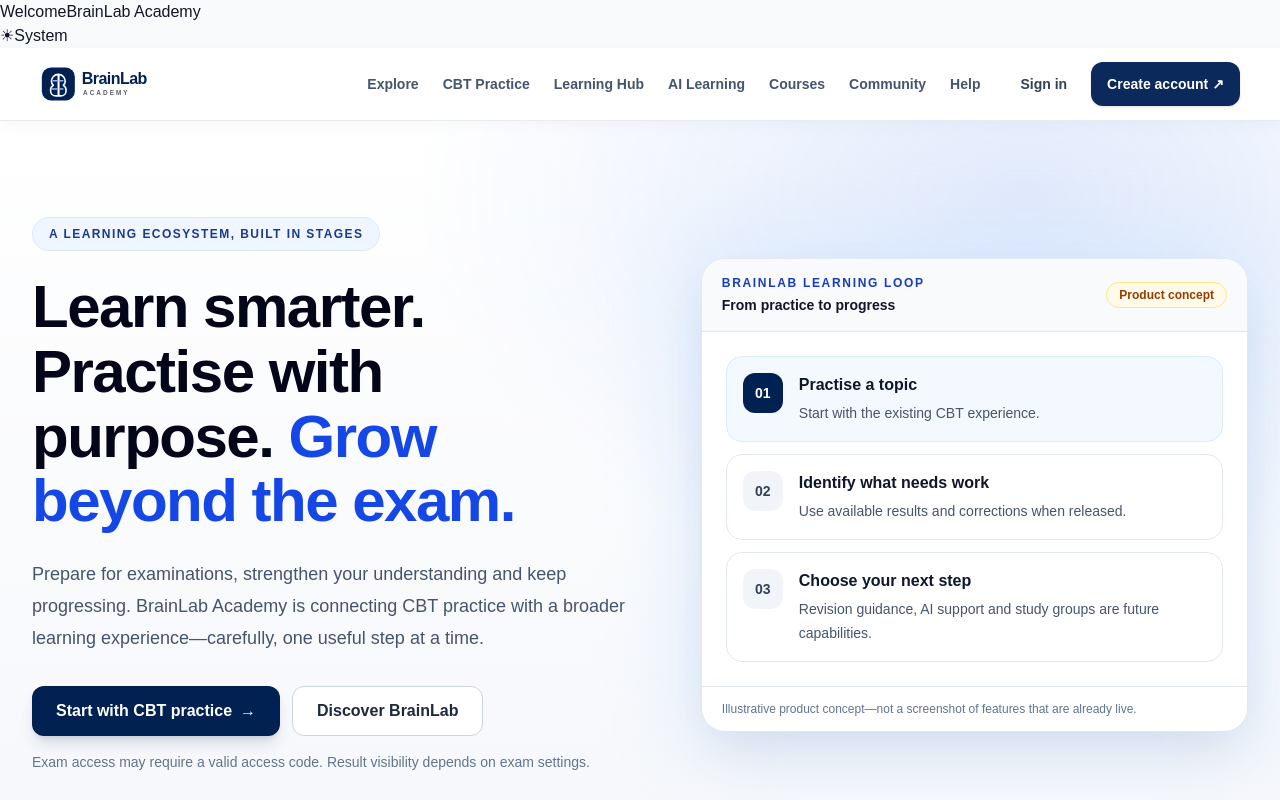
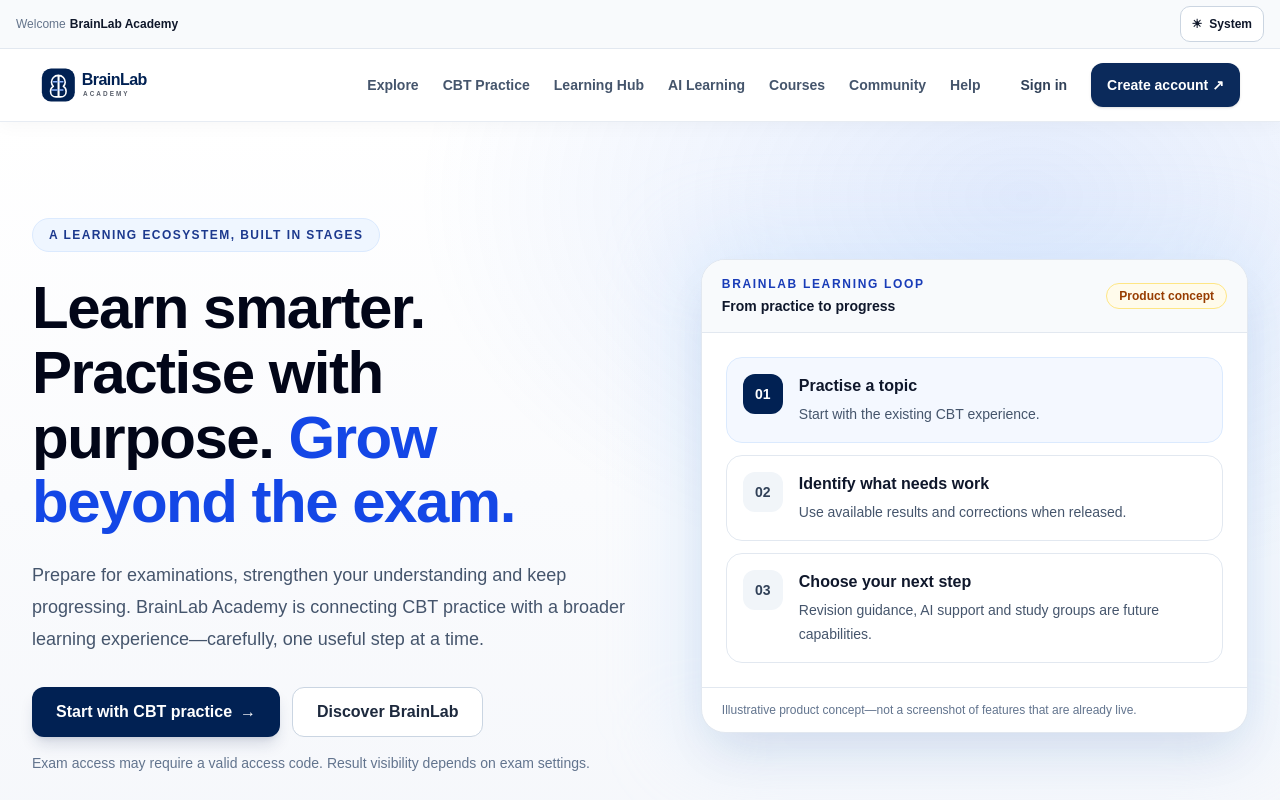
Before and after one commit to JAVABOI05/BRAINLAB-EXAM-CBT, a Next.js app: page / in a window 1280 px wide. Shown: the top 800 px of the page. Built offline with nearby package versions, Linux system fonts and the light colour scheme; no server answers.

Commit message:
feat(theme): extend light and dark appearance across all pages and CBT

```diff
--- a/app/globals.css
+++ b/app/globals.css
@@ -309,63 +309,53 @@ body {
   }
 }
 
-/* ===== LEARNER AREA APPEARANCE =====
-   Scoped to the authenticated dashboard, profile and settings so the existing
-   CBT exam interface keeps its established task-focused presentation. */
-.learner-theme {
-  transition: background-color 160ms ease, color 160ms ease;
-}
-.learner-theme[data-theme="dark"] {
-  color: #e5e7eb !important;
-  background-color: #0b1220 !important;
-}
-.learner-theme[data-theme="dark"] .bg-white {
-  background-color: #111c2f !important;
-}
-.learner-theme[data-theme="dark"] [class~="bg-slate-50"],
-.learner-theme[data-theme="dark"] [class~="bg-slate-100"],
-.learner-theme[data-theme="dark"] [class~="bg-[#eaf2ff]"],
-.learner-theme[data-theme="dark"] [class~="bg-[#f0f5ff]"] {
-  background-color: #17243a !important;
-}
-.learner-theme[data-theme="dark"] [class~="text-slate-950"],
-.learner-theme[data-theme="dark"] [class~="text-slate-900"],
-.learner-theme[data-theme="dark"] [class~="text-slate-800"],
-.learner-theme[data-theme="dark"] [class~="text-slate-700"] {
-  color: #e5edf9 !important;
-}
-.learner-theme[data-theme="dark"] [class~="text-slate-600"],
-.learner-theme[data-theme="dark"] [class~="text-slate-500"],
-.learner-theme[data-theme="dark"] [class~="text-slate-400"] {
-  color: #a7b6cc !important;
-}
-.learner-theme[data-theme="dark"] [class~="border-slate-100"],
-.learner-theme[data-theme="dark"] [class~="border-slate-200"],
-.learner-theme[data-theme="dark"] [class~="border-slate-300"] {
-  border-color: #2b3a52 !important;
-}
-.learner-theme[data-theme="dark"] input,
-.learner-theme[data-theme="dark"] textarea,
-.learner-theme[data-theme="dark"] select {
-  color: #e5edf9;
-  background-color: #0f1a2b;
-  border-color: #3a4b64;
-}
-.learner-theme[data-theme="dark"] input::placeholder,
-.learner-theme[data-theme="dark"] textarea::placeholder {
-  color: #8799b2;
-}
-.learner-theme[data-theme="dark"] .bg-white [class~="bg-blue-50"],
-.learner-theme[data-theme="dark"] [class~="bg-blue-50"] {
-  background-color: #172d4c !important;
-}
-.learner-theme[data-theme="dark"] [class~="text-blue-900"],
-.learner-theme[data-theme="dark"] [class~="text-blue-950"],
-.learner-theme[data-theme="dark"] [class~="text-[#0b2450]"] {
-  color: #c7dcff !important;
-}
-@media (prefers-reduced-motion: reduce) {
-  .learner-theme {
-    transition: none;
-  }
-}
+
+/* ===== APPLICATION-WIDE APPEARANCE ===== */
+html,body{min-height:100%}
+html[data-theme="dark"] body{color:#e5edf9;background-color:#0b1220}
+.global-learner-toolbar{position:relative;z-index:45;width:100%;border-bottom:1px solid #e2e8f0;background:#f8fafc;color:#334155;font-family:Arial,Helvetica,sans-serif}
+.global-learner-toolbar-inner{display:flex;min-height:48px;max-width:1440px;align-items:center;justify-content:space-between;gap:12px;margin:0 auto;padding:6px 16px}
+.global-learner-identity,.global-learner-actions{display:flex;min-width:0;align-items:center;gap:10px}
+.global-learner-avatar{display:inline-flex;width:32px;height:32px;flex:0 0 32px;align-items:center;justify-content:center;overflow:hidden;border-radius:50%;object-fit:cover}
+.global-learner-avatar-fallback{background:#dbeafe;color:#1e3a8a;font-size:12px;font-weight:800}
+.global-learner-welcome{display:flex;min-width:0;flex-wrap:wrap;align-items:baseline;gap:4px;font-size:12px}
+.global-learner-greeting{color:#64748b}
+.global-learner-name{overflow:hidden;color:#0f172a;font-weight:800;text-overflow:ellipsis;white-space:nowrap}
+.global-learner-actions{justify-content:flex-end}
+.global-learner-action-link{display:inline-flex;min-height:34px;align-items:center;border-radius:8px;padding:5px 9px;color:#334155;font-size:12px;font-weight:700;text-decoration:none}
+.global-learner-action-link:hover{background:#e2e8f0}
+.global-learner-theme-button{display:inline-flex;min-height:36px;align-items:center;justify-content:center;gap:7px;border:1px solid #cbd5e1;border-radius:10px;background:#fff;padding:6px 11px;color:#0f172a;font-size:12px;font-weight:800;cursor:pointer}
+.global-learner-theme-button:hover{background:#f1f5f9}
+.global-learner-theme-button:focus-visible,.global-learner-action-link:focus-visible{outline:2px solid #2563eb;outline-offset:2px}
+html[data-theme="dark"] .global-learner-toolbar{border-color:#26364c;background:#0d1727;color:#e5edf9}
+html[data-theme="dark"] .global-learner-greeting,html[data-theme="dark"] .global-learner-action-link{color:#a7b6cc}
+html[data-theme="dark"] .global-learner-name{color:#e5edf9}
+html[data-theme="dark"] .global-learner-avatar-fallback{background:#243b5b;color:#dbeafe}
+html[data-theme="dark"] .global-learner-action-link:hover{background:#1c2a3e;color:#fff}
+html[data-theme="dark"] .global-learner-theme-button{border-color:#40516a;background:#17243a;color:#e5edf9}
+html[data-theme="dark"] .global-learner-theme-button:hover{background:#22334d}
+html[data-theme="dark"] .bg-white{background-color:#111c2f!important}
+html[data-theme="dark"] .bg-slate-50,html[data-theme="dark"] .bg-gray-50,html[data-theme="dark"] .bg-gray-100,html[data-theme="dark"] .bg-slate-100{background-color:#17243a!important}
+html[data-theme="dark"] .bg-blue-50,html[data-theme="dark"] .bg-indigo-50,html[data-theme="dark"] .bg-emerald-50,html[data-theme="dark"] .bg-violet-50,html[data-theme="dark"] .bg-rose-50,html[data-theme="dark"] .bg-yellow-50{background-color:#1a2b43!important}
+html[data-theme="dark"] .text-slate-950,html[data-theme="dark"] .text-slate-900,html[data-theme="dark"] .text-slate-800,html[data-theme="dark"] .text-slate-700,html[data-theme="dark"] .text-gray-900,html[data-theme="dark"] .text-gray-800,html[data-theme="dark"] .text-gray-700{color:#e5edf9!important}
+html[data-theme="dark"] .text-slate-600,html[data-theme="dark"] .text-slate-500,html[data-theme="dark"] .text-slate-400,html[data-theme="dark"] .text-gray-600,html[data-theme="dark"] .text-gray-500{color:#a7b6cc!important}
+html[data-theme="dark"] .text-blue-950,html[data-theme="dark"] .text-blue-900,html[data-theme="dark"] .text-indigo-900{color:#c7dcff!important}
+html[data-theme="dark"] .border-slate-100,html[data-theme="dark"] .border-slate-200,html[data-theme="dark"] .border-slate-300,html[data-theme="dark"] .border-gray-100,html[data-theme="dark"] .border-gray-200,html[data-theme="dark"] .border-gray-300{border-color:#2b3a52!important}
+html[data-theme="dark"] input:not([type="radio"]):not([type="checkbox"]),html[data-theme="dark"] textarea,html[data-theme="dark"] select{color:#e5edf9;background-color:#0f1a2b;border-color:#3a4b64}
+html[data-theme="dark"] input::placeholder,html[data-theme="dark"] textarea::placeholder{color:#8799b2}
+html[data-theme="dark"] .exam-shell{background:radial-gradient(circle at top left,rgba(59,130,246,.12),transparent 28%),radial-gradient(circle at top right,rgba(99,102,241,.1),transparent 24%),linear-gradient(180deg,#101b2c 0%,#0b1220 100%)}
+html[data-theme="dark"] .exam-topbar{background:rgba(13,23,39,.94);border-color:#2b3a52}
+html[data-theme="dark"] .exam-card,html[data-theme="dark"] .exam-option{background:#111c2f;border-color:#2b3a52;color:#e5edf9}
+html[data-theme="dark"] .exam-soft-card,html[data-theme="dark"] .exam-option:hover{background:#17243a;border-color:#354862;color:#e5edf9}
+html[data-theme="dark"] .exam-option.selected{background:#172d4c;border-color:#3b82f6;box-shadow:0 0 0 3px rgba(59,130,246,.16)}
+html[data-theme="dark"] .exam-question-text,html[data-theme="dark"] .exam-passage-text{color:#e5edf9}
+html[data-theme="dark"] .exam-option-letter,html[data-theme="dark"] .exam-question-meta,html[data-theme="dark"] .exam-passage-title{color:#93c5fd}
+html[data-theme="dark"] .exam-nav-btn.border,html[data-theme="dark"] .exam-palette-btn.unanswered{background:#17243a;border-color:#40516a;color:#e5edf9}
+html[data-theme="dark"] .exam-passage{background:#142743;border-color:#294d7a}
+html[data-theme="dark"] .exam-palette-btn.answered{background:#174333;border-color:#287451;color:#bbf7d0}
+html[data-theme="dark"] .exam-palette-btn.flagged{background:#51411b;border-color:#8b6a1c;color:#fef3c7}
+html[data-theme="dark"] .calc-window{border-color:#334155;background:#0f1a2b}
+html[data-theme="dark"] .calc-display,html[data-theme="dark"] .calc-btn{border-color:#3a4b64;background:#17243a;color:#e5edf9}
+html[data-theme="dark"] .calc-btn:hover{background:#24364e}
+@media(max-width:540px){.global-learner-toolbar-inner{align-items:flex-start;padding:7px 10px}.global-learner-actions{gap:4px}.global-learner-action-link{padding-inline:5px;font-size:11px}.global-learner-theme-button{gap:4px;padding-inline:8px}.global-learner-welcome{max-width:160px}}
+@media(prefers-reduced-motion:reduce){.learner-theme,.global-learner-theme-button{transition:none}}
```
